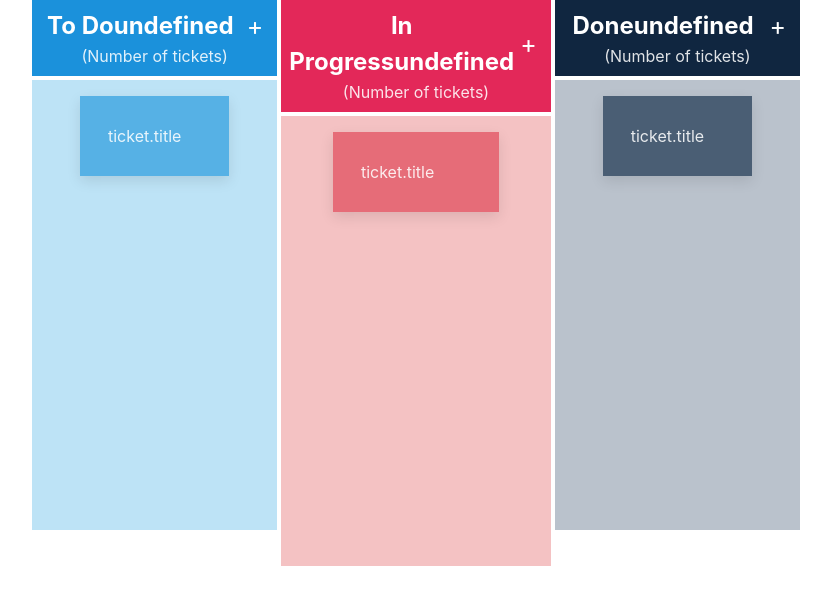
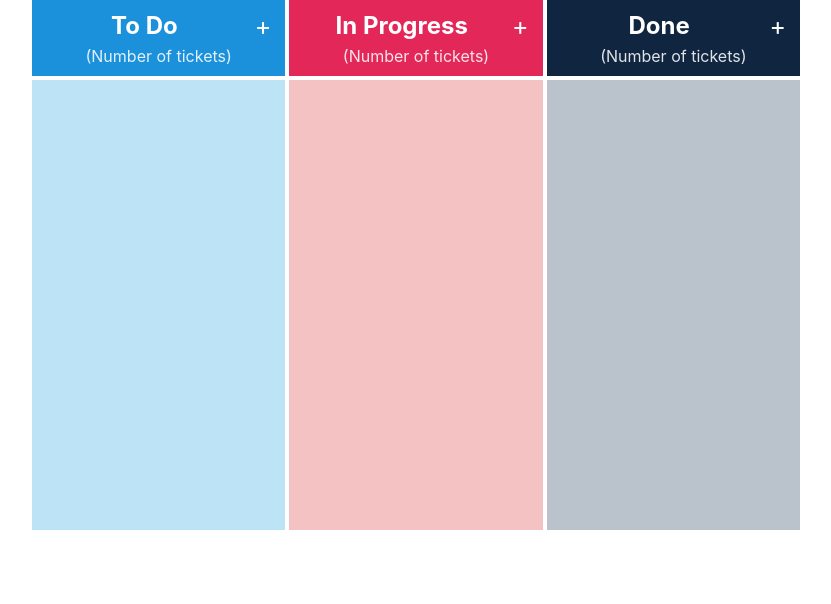
Before and after one commit to filipCurcic/guestfriend, a React (Vite) app: page / in a window 1280 px wide. Shown: the top 604 px of the page, without its empty margins (224-1055 px from the left). Built offline with nearby package versions, Linux system fonts and the light colour scheme.

Commit message:
Add ticket CRUD operations

```diff
--- a/src/components/Board.tsx
+++ b/src/components/Board.tsx
@@ -1,14 +1,18 @@
 import { Stack } from './common/Stack';
 import { StatusColumn } from './StatusColumn';
+
+import { useTicketContext } from '../context/TicketContext';
 
 import { StatusEnum } from '../types/SharedTypes';
 
 export const Board = () => {
+  const { tickets } = useTicketContext();
+
   return (
     <Stack horizontal gap={'small-xs'}>
-      <StatusColumn status={StatusEnum.TO_DO} tickets={[]} />
-      <StatusColumn status={StatusEnum.IN_PROGRESS} tickets={[]} />
-      <StatusColumn status={StatusEnum.DONE} tickets={[]} />
+      <StatusColumn status={StatusEnum.TO_DO} tickets={tickets} />
+      <StatusColumn status={StatusEnum.IN_PROGRESS} tickets={tickets} />
+      <StatusColumn status={StatusEnum.DONE} tickets={tickets} />
     </Stack>
   );
 };
--- a/src/components/ColumnHeader.tsx
+++ b/src/components/ColumnHeader.tsx
@@ -5,14 +5,25 @@ import { Typography } from './common/Typography';
 import { StatusEnum } from '../types/SharedTypes';
 
 import { Tokens, useTokens } from '../theme/tokens';
+import { useTicketContext } from '../context/TicketContext';
 
 type ColumnHeaderProps = {
   title: string;
   backgroundColor: keyof Tokens['colors'];
   status: StatusEnum;
 };
-export const ColumnHeader = ({ title, backgroundColor }: ColumnHeaderProps) => {
+export const ColumnHeader = ({
+  title,
+  status,
+  backgroundColor,
+}: ColumnHeaderProps) => {
+  const { addTicket } = useTicketContext();
   const tokens = useTokens();
+
+  const handleNewTicket = () => {
+    addTicket(`New ${status} Ticket`, status);
+  };
+
   return (
     <Stack
       vertical
@@ -32,7 +43,11 @@ export const ColumnHeader = ({ title, backgroundColor }: ColumnHeaderProps) => {
         >
           {title}
         </Typography>
-        <Button size="large-lg" css={{ fontSize: '25px' }}>
+        <Button
+          size="large-lg"
+          css={{ fontSize: '25px' }}
+          onClick={handleNewTicket}
+        >
           +
         </Button>
       </Stack>
--- a/src/components/StatusColumn.tsx
+++ b/src/components/StatusColumn.tsx
@@ -1,6 +1,10 @@
+import { useMemo } from 'react';
+
 import { Stack } from './common/Stack';
 import { ColumnHeader } from './ColumnHeader';
 import { TicketsContainer } from './TicketsContainer';
+
+import { useFilteredTickets } from '../hooks/useGetFilteredTickets';
 
 import { StatusEnum, type Ticket } from '../types/SharedTypes';
 
@@ -8,28 +12,23 @@ import getStatus from '../util/getStatus';
 
 type StatusColumnProps = {
   status: StatusEnum;
-  isOver?: boolean;
   tickets: Ticket[];
 };
 
-export const StatusColumn = ({
-  status,
-  isOver,
-  tickets,
-}: StatusColumnProps) => {
-  const statusData = getStatus(status);
+export const StatusColumn = ({ status, tickets }: StatusColumnProps) => {
+  const filteredTickets = useFilteredTickets(tickets, status);
+  const statusData = useMemo(() => getStatus(status), [status]);
+
+  const { headerColor, title } = statusData;
+
   return (
-    <Stack
-      vertical
-      gap="small-xs"
-      css={{ flexBasis: '100%', border: isOver ? '1px solid black' : 'none' }}
-    >
+    <Stack vertical gap="small-xs" css={{ flexBasis: '100%' }}>
       <ColumnHeader
-        backgroundColor={statusData.headerColor}
-        title={statusData.title + isOver}
+        backgroundColor={headerColor}
+        title={title}
         status={status}
       />
-      <TicketsContainer statusData={statusData} tickets={tickets} />
+      <TicketsContainer statusData={statusData} tickets={filteredTickets} />
     </Stack>
   );
 };
--- a/src/components/TicketItem.tsx
+++ b/src/components/TicketItem.tsx
@@ -1,10 +1,11 @@
 import { useRef, useState } from 'react';
-import { Button } from './common/Button';
 import { Stack } from './common/Stack';
 
 import { type Color } from '../types/SharedTypes';
 
 import { tokens } from '../theme/base';
+import { useTicketContext } from '../context/TicketContext';
+import { TicketItemButtons } from './TicketItemButtons';
 
 type TicketItemProps = {
   backgroundColor: Color;
@@ -12,9 +13,11 @@ type TicketItemProps = {
   id: string;
 };
 
-export const TicketItem = ({ backgroundColor, title }: TicketItemProps) => {
+export const TicketItem = ({ backgroundColor, title, id }: TicketItemProps) => {
   const [isHovered, setIsHovered] = useState(false);
   const [isContentEditable, setIsContentEditable] = useState(false);
+
+  const { removeTicket, updateTicket } = useTicketContext();
 
   const inputRef = useRef<HTMLDivElement>(null);
 
@@ -32,12 +35,27 @@ export const TicketItem = ({ backgroundColor, title }: TicketItemProps) => {
     }
   };
 
-  const handleBlur = () => {
+  const handleBlur = (e: React.FocusEvent<HTMLDivElement>) => {
+    if (
+      e.relatedTarget &&
+      e.relatedTarget instanceof HTMLElement &&
+      e.relatedTarget.tagName === 'BUTTON'
+    ) {
+      return;
+    }
     setIsContentEditable(false);
   };
 
-  const handleChange = (e: React.ChangeEvent<HTMLDivElement>) => {
-    console.log(e.target.textContent);
+  const handleUpdate = () => {
+    updateTicket(id, {
+      title: inputRef?.current?.textContent ?? '',
+    });
+    setIsContentEditable(false);
+  };
+
+  const handleDelete = (e: React.MouseEvent<HTMLButtonElement>) => {
+    e.stopPropagation();
+    removeTicket(id);
   };
 
   return (
@@ -62,15 +80,11 @@ export const TicketItem = ({ backgroundColor, title }: TicketItemProps) => {
       }}
     >
       {isHovered && (
-        <Button
-          css={{
-            position: 'absolute',
-            top: tokens.space['small-xxs'],
-            right: tokens.space['small-xxs'],
-          }}
-        >
-          x
-        </Button>
+        <TicketItemButtons
+          isEditing={isContentEditable}
+          onDelete={handleDelete}
+          onEdit={handleUpdate}
+        />
       )}
       <div
         css={{
@@ -85,7 +99,6 @@ export const TicketItem = ({ backgroundColor, title }: TicketItemProps) => {
         onBlur={handleBlur}
         suppressContentEditableWarning={true}
         ref={inputRef}
-        onInput={handleChange}
       >
         {title}
       </div>
--- /dev/null
+++ b/src/components/TicketItemButtons.tsx
@@ -0,0 +1,28 @@
+import { tokens } from '../theme/base';
+import { Button } from './common/Button';
+
+type TicketItemButtonsProps = {
+  isEditing?: boolean;
+  onDelete?: (e: React.MouseEvent<HTMLButtonElement>) => void;
+  onEdit?: () => void;
+};
+
+export const TicketItemButtons = ({
+  isEditing,
+  onDelete,
+  onEdit,
+}: TicketItemButtonsProps) => {
+  return (
+    <Button
+      onClick={isEditing ? onEdit : onDelete}
+      aria-label={isEditing ? 'Save changes' : 'Delete ticket'}
+      css={{
+        position: 'absolute',
+        top: tokens.space['small-xxs'],
+        right: tokens.space['small-xxs'],
+      }}
+    >
+      {isEditing ? <>&#x2713;</> : 'x'}
+    </Button>
+  );
+};
--- a/src/components/TicketsContainer.tsx
+++ b/src/components/TicketsContainer.tsx
@@ -28,12 +28,14 @@ export const TicketsContainer = ({
       padding="small-lg"
       gap="small-lg"
     >
-      <TicketItem
-        title={'ticket.title'}
-        id={'ticket.id'}
-        key={'ticket.id'}
-        backgroundColor={statusData.ticketColor}
-      />
+      {tickets.map((ticket) => (
+        <TicketItem
+          title={ticket.title}
+          id={ticket.id}
+          key={ticket.id}
+          backgroundColor={statusData.ticketColor}
+        />
+      ))}
     </Stack>
   );
 };
--- /dev/null
+++ b/src/hooks/useGetFilteredTickets.ts
@@ -0,0 +1,6 @@
+import { useMemo } from 'react';
+import { StatusEnum, Ticket } from '../types/SharedTypes';
+import getTicketsByStatus from '../util/getTicketsByStatus';
+
+export const useFilteredTickets = (tickets: Ticket[], status: StatusEnum) =>
+  useMemo(() => getTicketsByStatus(tickets, status), [tickets, status]);
--- a/src/types/SharedTypes.ts
+++ b/src/types/SharedTypes.ts
@@ -9,7 +9,7 @@ export enum StatusEnum {
 export type Ticket = {
   id: string;
   title: string;
-  category: StatusEnum;
+  status: StatusEnum;
 };
 
 export type Color = keyof typeof tokens.colors;
--- /dev/null
+++ b/src/util/getTicketsByStatus.ts
@@ -0,0 +1,6 @@
+import { StatusEnum, Ticket } from '../types/SharedTypes';
+
+const getTicketsByStatus = (tickets: Ticket[], status: StatusEnum) => {
+  return tickets.filter((ticket) => ticket.status === status);
+};
+export default getTicketsByStatus;
```
